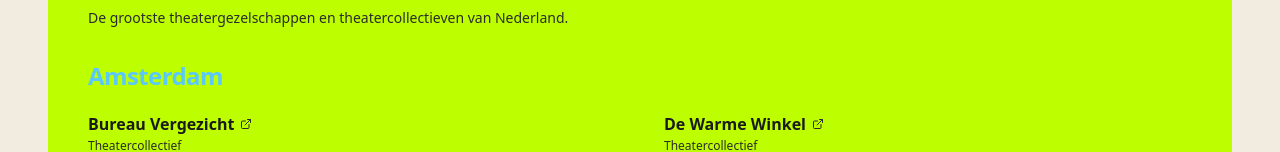
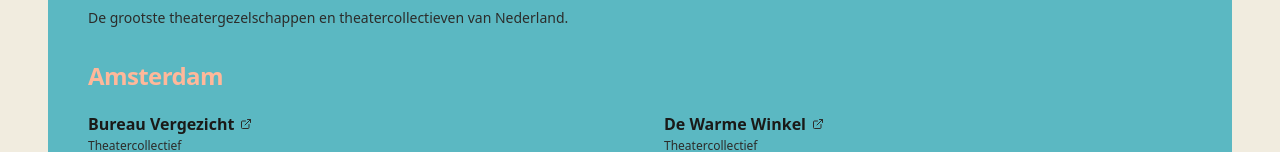
Before and after one commit to cultuursausje/cultuursausje, a Next.js app in the folder site/: page / in a window 1280 px wide. Shown: the part 2113-2265 px from the top of the page. Built offline with nearby package versions, Linux system fonts and the light colour scheme.

Commit message:
Add files via upload

```diff
--- a/site/components/FestivalsSection.tsx
+++ b/site/components/FestivalsSection.tsx
@@ -32,7 +32,7 @@ export function FestivalsSection({ festivals, shows }: Props) {
       {/* Prominent vlak met opvallende kleur */}
       <div
         className="rounded-3xl px-6 py-10 sm:px-10 sm:py-14"
-        style={{ background: "#FF6FA8" }}
+        style={{ background: "#E8849A" }}
       >
         <h2 className="font-display mb-3 text-3xl text-white tracking-tight sm:text-4xl">
           Theaterfestivals
--- a/site/components/GezelschappenSection.tsx
+++ b/site/components/GezelschappenSection.tsx
@@ -8,7 +8,7 @@ interface Props {
   gezelschappen: Gezelschap[];
 }
 
-const CITY_COLORS = ["#FF1A6B", "#FF6B35", "#FFFFFF", "#1A1A18", "#B85FFF", "#FFD500", "#5AC8FA", "#FFB7C8"];
+const CITY_COLORS = ["#E8849A", "#F2C94C", "#FFFFFF", "#1A1A18", "#B66ED5", "#241B3F", "#FFB89A", "#E5B5D8"];
 
 function colorForCity(city: string): string {
   let h = 0;
@@ -46,7 +46,7 @@ export function GezelschappenSection({ gezelschappen }: Props) {
     <section className="mt-20 sm:mt-24">
       <div
         className="rounded-3xl px-6 py-10 sm:px-10 sm:py-14"
-        style={{ background: "#BDFF00" }}
+        style={{ background: "#5BB8C2" }}
       >
         <h2 className="font-display mb-3 text-3xl text-ink tracking-tight sm:text-4xl">
           Gezelschappen & collectieven
--- a/site/components/ShowsExplorer.tsx
+++ b/site/components/ShowsExplorer.tsx
@@ -229,7 +229,7 @@ export function ShowsExplorer({ shows, theaters, allTheaters, allGezelschappen,
       <section>
       <div
         className="rounded-3xl px-6 py-10 sm:px-10 sm:py-14"
-        style={{ background: "#FFD500" }}
+        style={{ background: "#F2C94C" }}
       >
       {/* Sectietitel + filter chips */}
       <h2 className="font-display mb-2 text-3xl text-ink tracking-tight sm:text-4xl">
--- a/site/components/TheatersSection.tsx
+++ b/site/components/TheatersSection.tsx
@@ -11,7 +11,7 @@ interface Props {
   mentionedTheaters: Theater[];
 }
 
-const CITY_COLORS = ["#FF1A6B", "#FF6B35", "#FFFFFF", "#1A1A18", "#B85FFF", "#FFD500", "#00FF88", "#FFB7C8"];
+const CITY_COLORS = ["#E8849A", "#F2C94C", "#FFFFFF", "#1A1A18", "#B66ED5", "#241B3F", "#5BB8C2", "#E5B5D8"];
 
 function colorForCity(city: string): string {
   let h = 0;
@@ -54,7 +54,7 @@ export function TheatersSection({ theaters }: Props) {
     <section className="mt-20 sm:mt-24">
       <div
         className="rounded-3xl px-6 py-10 sm:px-10 sm:py-14"
-        style={{ background: "#5AC8FA" }}
+        style={{ background: "#C7B4DE" }}
       >
         <h2 className="font-display mb-3 text-3xl text-ink tracking-tight sm:text-4xl">
           Theaters
--- a/site/components/VoordeelSection.tsx
+++ b/site/components/VoordeelSection.tsx
@@ -10,7 +10,6 @@ interface VoordeelTip {
 
 const VOORDEEL_TIPS: VoordeelTip[] = [
   { naam: "CJP", url: "https://www.cjp.nl" },
-  { naam: "Meer Theater Card", url: "https://www.meervaart.nl" },
   { naam: "Podiumpas", url: "https://www.podiumpas.nl" },
   { naam: "Stadspas Amsterdam", url: "https://www.amsterdam.nl/stadspas" },
   { naam: "Uitpas Amsterdam", url: "https://www.iamsterdam.com/en/tickets/uitpas" },
@@ -29,7 +28,7 @@ export function VoordeelSection() {
     <section className="mt-20 sm:mt-24">
       <div
         className="rounded-3xl px-6 py-10 sm:px-10 sm:py-14"
-        style={{ background: "#1A1A18" }}
+        style={{ background: "#241B3F" }}
       >
         <h2 className="font-display mb-3 text-3xl text-white tracking-tight sm:text-4xl">
           Met voordeel naar theater
```
